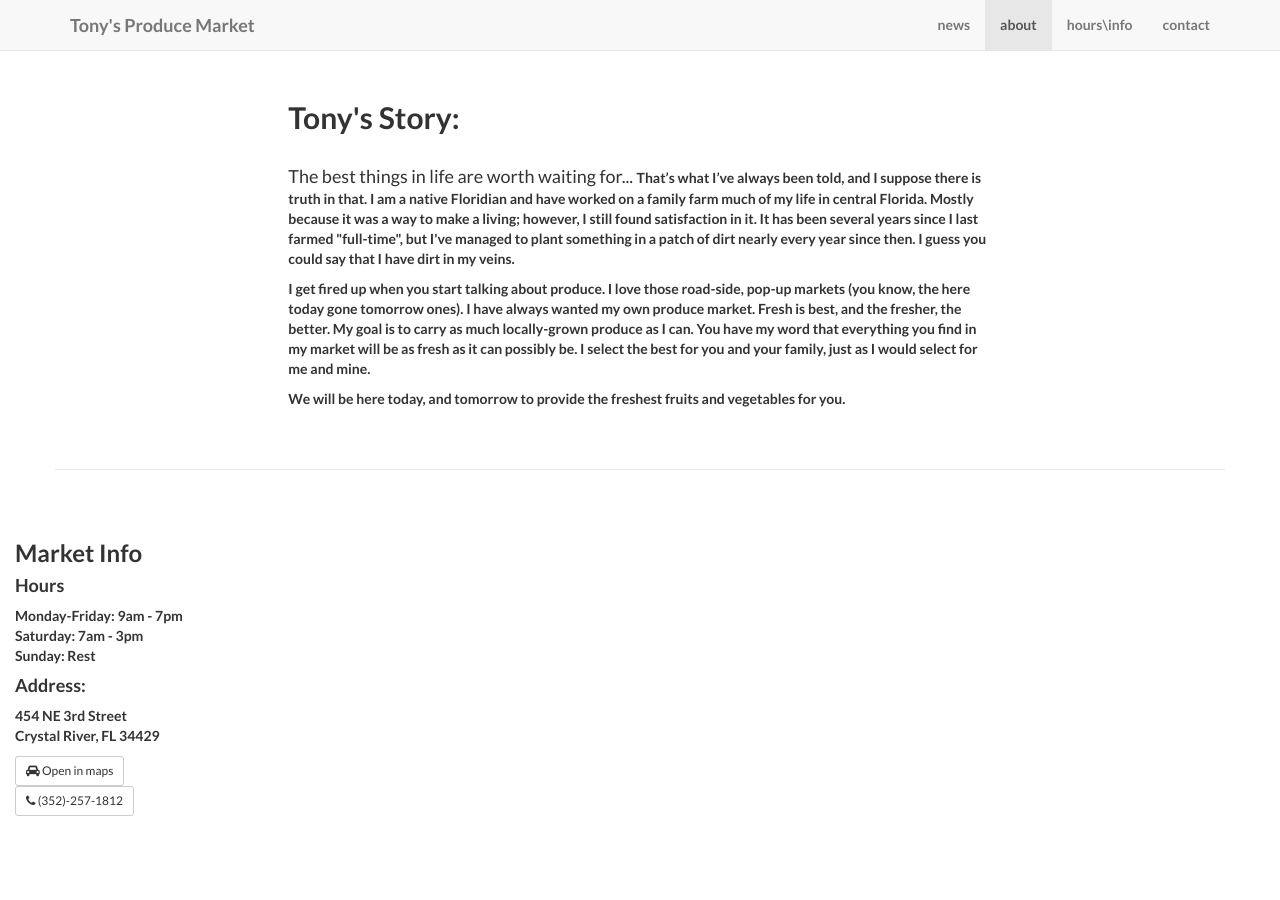
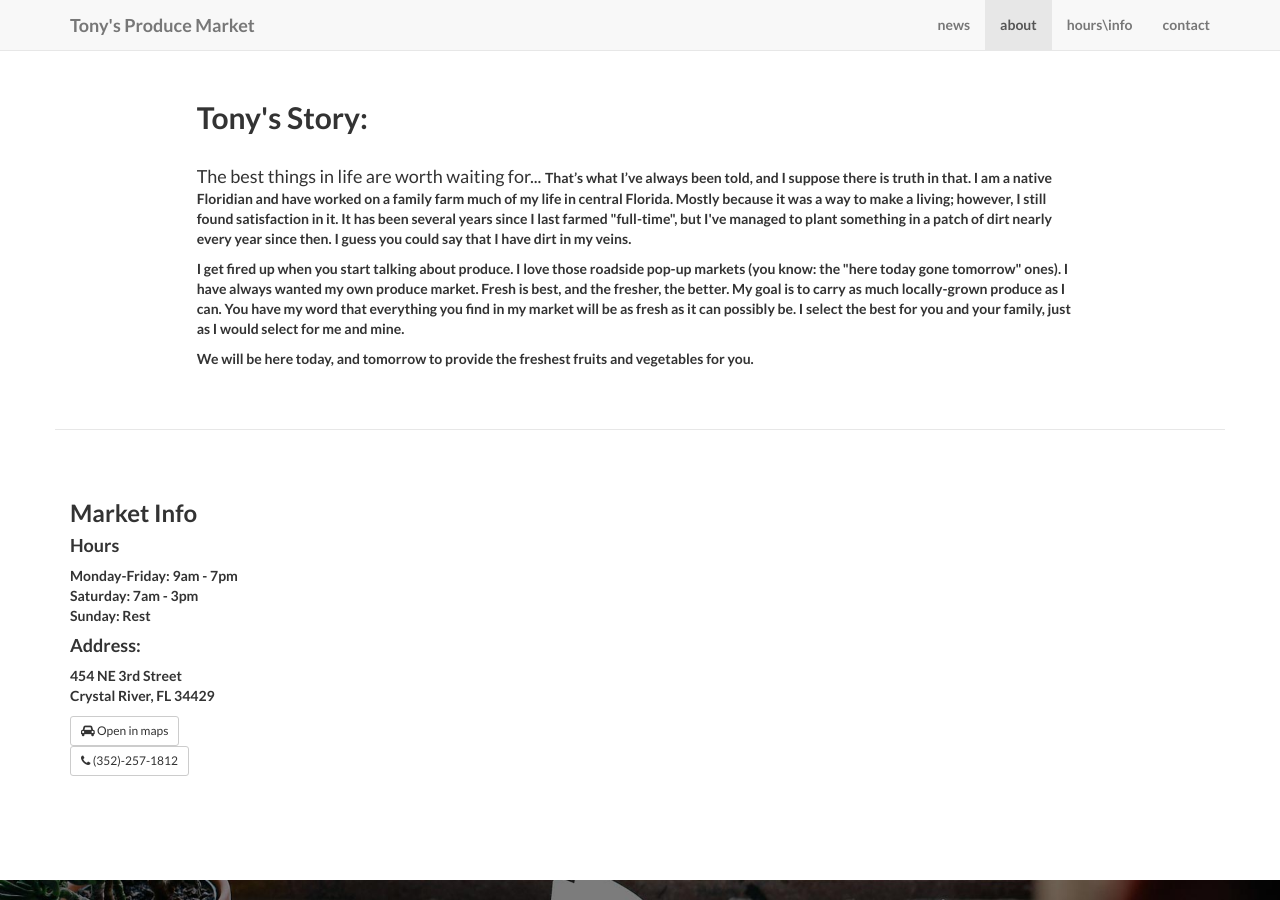
Before and after one commit to TonysProduceMarket/tonysproducemarket.com, a Jekyll site: the page built from index.html, in a window 1280 px wide and 900 px high, scrolled down 2061 px. Built offline with Jekyll 4.4.1, drawn with Linux system fonts in a browser that asks for light colours; nearby versions of some CDN libraries.

Commit message:
Fixed layout of about\map section, corrected grammar of About section

```diff
--- a/_includes/about.html
+++ b/_includes/about.html
@@ -1,7 +1,7 @@
     <!-- About Section -->
     <section id="about" class="container content-section text-left">
         <div class="row">
-            <div class="col-xs-8 col-xs-offset-2 col-md-">
+            <div class="col-xs-10 col-xs-offset-1">
               <br/><br/>
               <h2>Tony&apos;s Story:</h2>
               <br/>
@@ -10,7 +10,7 @@
               </span>
               That’s what I’ve always been told, and I suppose there is truth in that.  I am a native Floridian and have worked on a family farm much of my life in central Florida.  Mostly because it was a way to make a living; however, I still found satisfaction in it.  It has been several years since I last farmed "full-time", but I've managed to plant something in a patch of dirt nearly every year since then. I guess you could say that I have dirt in my veins.</p>
 
-              <p>I get fired up when you start talking about produce.  I love those road-side, pop-up markets (you know, the here today gone tomorrow ones). I have always wanted my own produce market.  Fresh is best, and the fresher, the better.  My goal is to carry as much locally-grown produce as I can. You have my word that everything you find in my market will be as fresh as it can possibly be.  I select the best for you and your family, just as I would select for me and mine.</p>
+              <p>I get fired up when you start talking about produce.  I love those roadside pop-up markets (you know: the "here today gone tomorrow" ones). I have always wanted my own produce market.  Fresh is best, and the fresher, the better.  My goal is to carry as much locally-grown produce as I can. You have my word that everything you find in my market will be as fresh as it can possibly be.  I select the best for you and your family, just as I would select for me and mine.</p>
 
               <p>We will be here today, and tomorrow to provide the freshest fruits and vegetables for you.</p>
 
--- a/_includes/google.html
+++ b/_includes/google.html
@@ -1,6 +1,6 @@
 
 <section id="info">
-	<div class="container-fluid" id="mapContainer">
+	<div class="container" id="mapContainer">
 		<div class="row" id="mapRow">
 			<div class="col-xs-12 col-sm-6 col-lg-3">
 				<h3> Market Info </h3>
```
